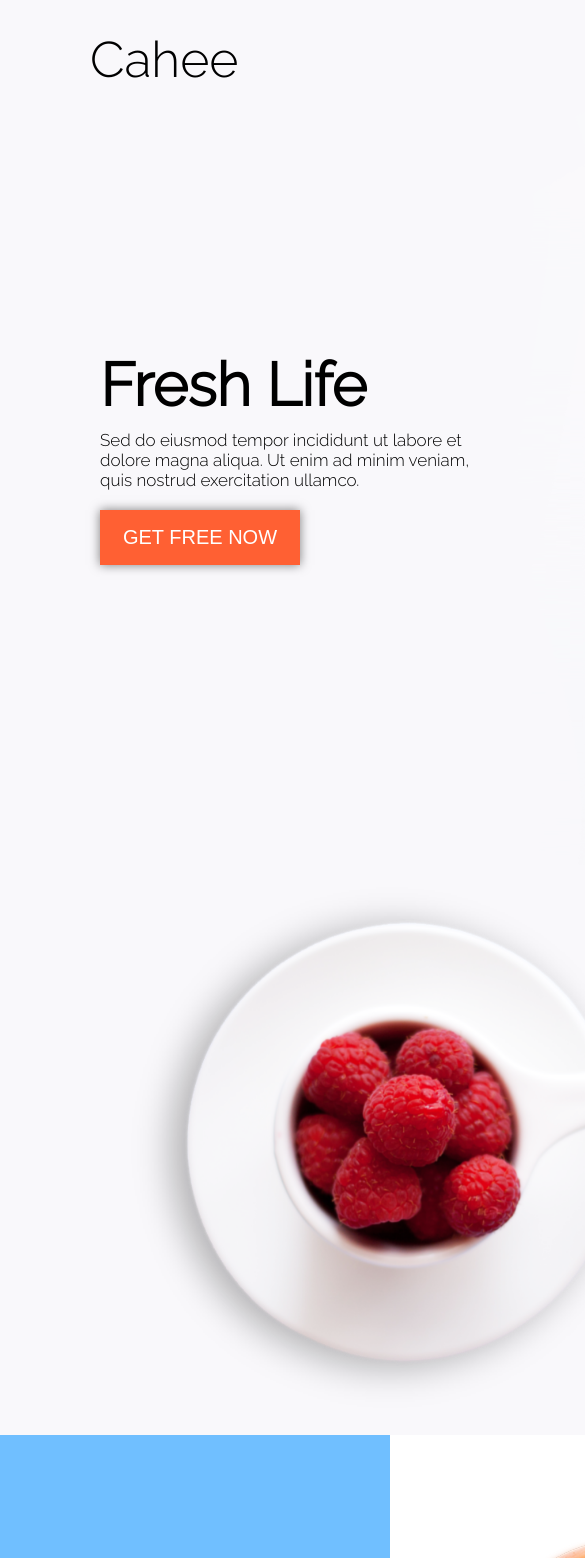
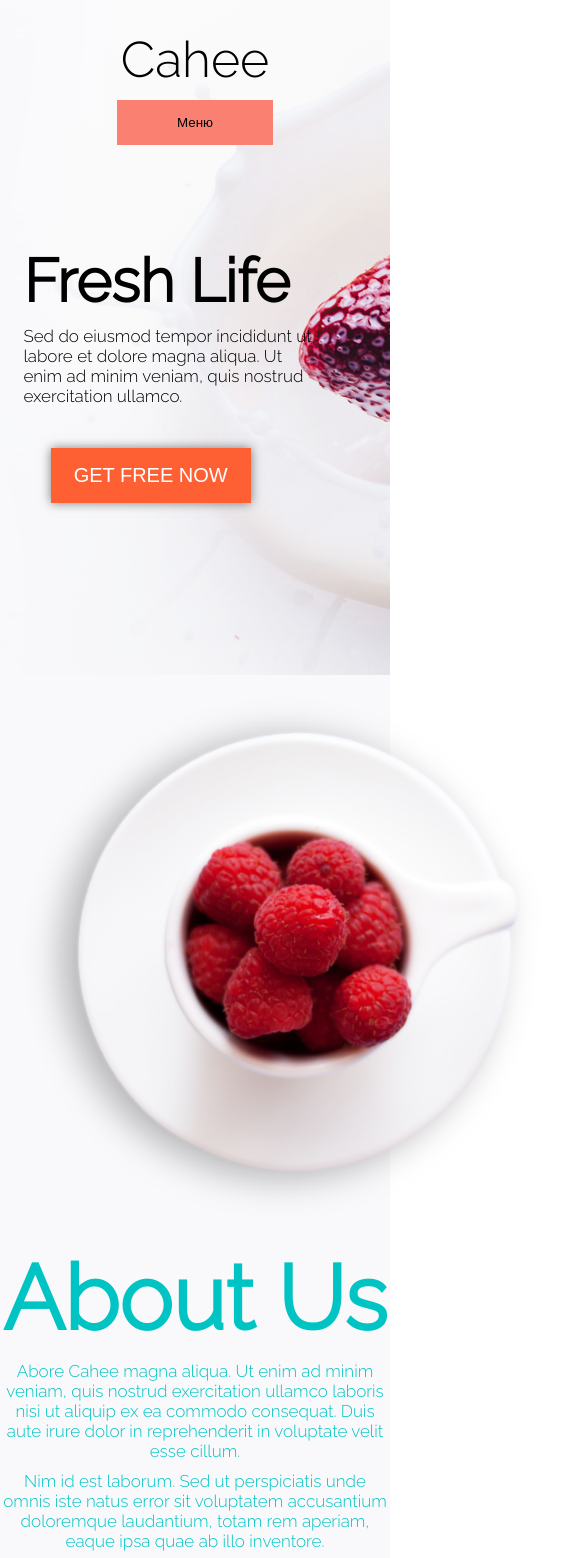
Before and after one commit to Gr-Stanislav/Blog_eat, a plain HTML site: page index.html in a window 390 px wide. Shown: the top 1558 px of the page, 585 px wide, since content can reach past the window. Drawn offline with Linux system fonts and the light colour scheme.

Commit message:
takoe sebe

```diff
--- a/CSS/style.css
+++ b/CSS/style.css
@@ -620,3 +620,9 @@ textarea:focus {
     border: none;
     cursor: pointer;
 }
+
+
+
+.global__containe {
+    width: 100%;
+}
--- a/desctop868.css
+++ b/desctop868.css
@@ -1,16 +1,6 @@
-@media (max-width: 868px) {
+@media screen and (max-width: 868px) {
 
-    header {
-        width: 100rem;
-    }
-
-    nav ul li {
-        font-size: 1.5rem;
-    }
-
-
-    .center-menu {
-        width: 100rem;
-    }
-
+    /* nav ul li {
+        display: none;
+    } */
 }
--- a/desctopX600.css
+++ b/desctopX600.css
@@ -1,23 +1,47 @@
-@media (max-width: 600px) {
-
+@media screen and (max-width: 600px) {
     header {
-        width: 100rem;
+        background-position: center;
+        height: 80vh;
     }
 
     .logo-site {
-        left: 10%;;
-    }
+    width: 100%;
+    margin: 0 auto;
+    left: auto;
+   }
 
-    .media_button {
-        display: block;
-    }
+   nav ul li {
+       display: none;
+   }
 
-    nav ul li {
-        display: none;
-    }
+   .media_button {
+       display: block;
+       width: 40%;
+       padding: 15px;
+       border: none;
+       background-color: salmon;
+       margin: 0 auto;
+   }
+
+   .info-site {
+    left: 6%;
+    top: 246px;
+    width: 74%;
+   }
+
+   .button1 {
+    left: 13%;
+    top: 448px;
+   }
 
 
-    .center-menu {
-        width: 100rem;
-    }
+
+   .text-tarel {
+       height: none;
+       text-align: center;
+   }
+
+   .right_bloc_tomato h2 {
+       position: relative;
+   }
 }
--- a/index.html
+++ b/index.html
@@ -9,10 +9,11 @@
     <link href="https://fonts.googleapis.com/css2?family=Raleway:wght@300&display=swap" rel="stylesheet">
     <link rel="preconnect" href="https://fonts.gstatic.com">
     <link href="https://fonts.googleapis.com/css2?family=Pacifico&display=swap" rel="stylesheet">
-    <link rel="stylesheet" href="desctopX.css">
+    <link rel="stylesheet" href="desctopX600.css">
     <link rel="stylesheet" href="desctop868.css">
 </head>
 <body>
+<div class="global__container">
     <header>
         <div class="logo-site">Cahee</div>
 
@@ -42,6 +43,7 @@
         </div>
 
     </header>
+</div>
 
     <div class="center-menu">
         <div>
```
